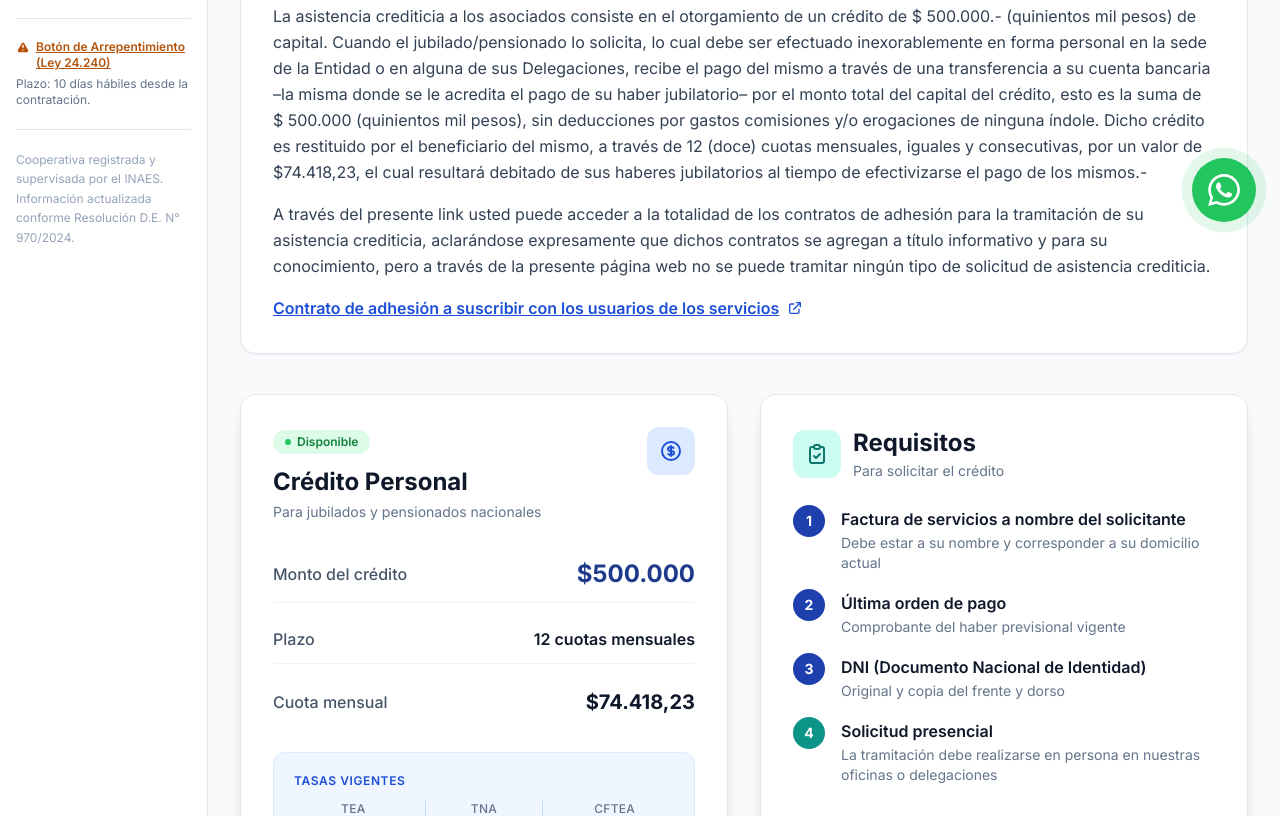
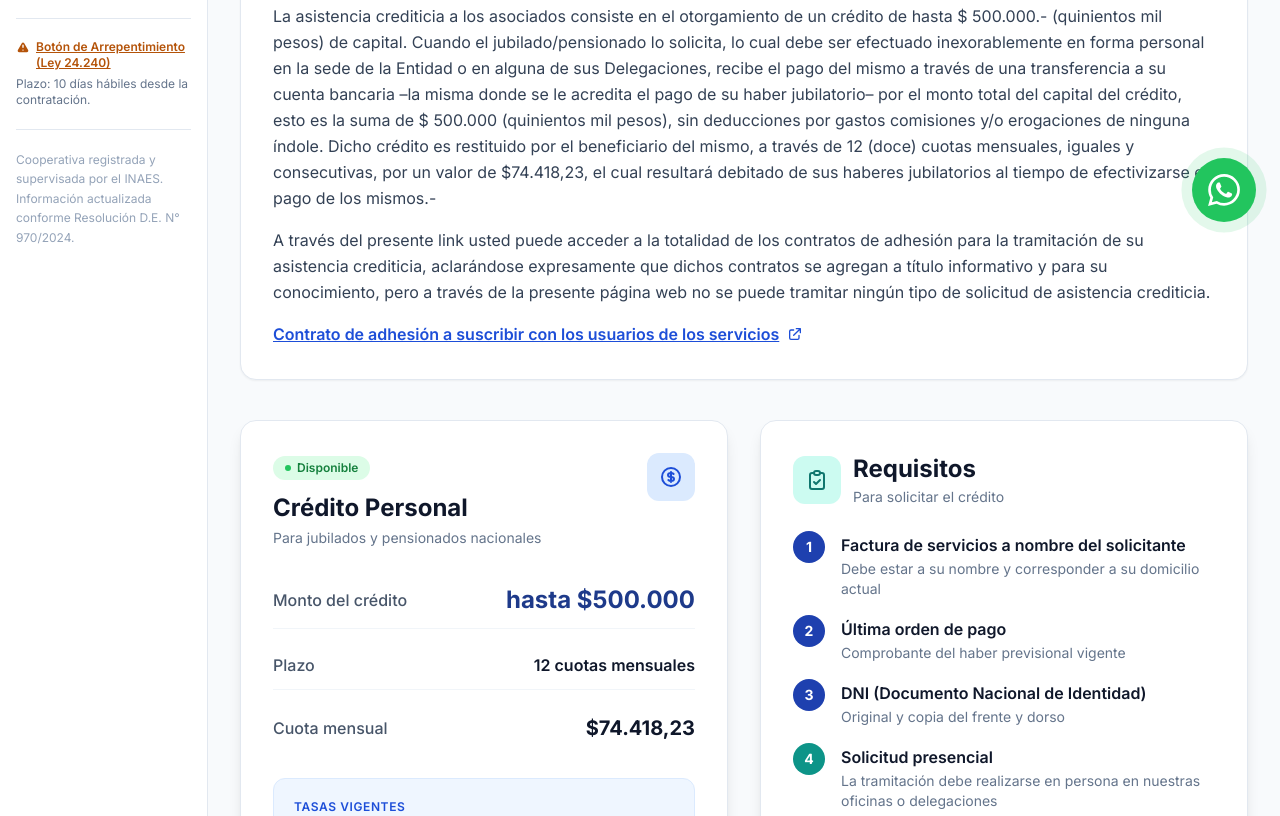
Before and after one commit to TomDoeblin/pluralcoop, a website: page productos.html in a window 1280 px wide. Shown: the part 554-1370 px from the top of the page. Drawn offline with nearby package versions, Linux system fonts and the light colour scheme.

Commit message:
fix: add 'hasta' to credit amount and remove resolution reference from cuota social

```diff
--- a/productos.html
+++ b/productos.html
@@ -234,7 +234,7 @@
         <!-- Texto informativo asistencia crediticia -->
         <div class="bg-white border border-slate-200 rounded-2xl shadow-sm p-8 mb-10 text-slate-700 leading-relaxed">
           <h3 class="text-xl font-bold text-blue-900 mb-4">Servicios de asistencia crediticia</h3>
-          <p class="mb-4">La asistencia crediticia a los asociados consiste en el otorgamiento de un crédito de $ 500.000.- (quinientos mil pesos) de capital. Cuando el jubilado/pensionado lo solicita, lo cual debe ser efectuado inexorablemente en forma personal en la sede de la Entidad o en alguna de sus Delegaciones, recibe el pago del mismo a través de una transferencia a su cuenta bancaria –la misma donde se le acredita el pago de su haber jubilatorio– por el monto total del capital del crédito, esto es la suma de $ 500.000 (quinientos mil pesos), sin deducciones por gastos comisiones y/o erogaciones de ninguna índole. Dicho crédito es restituido por el beneficiario del mismo, a través de 12 (doce) cuotas mensuales, iguales y consecutivas, por un valor de $74.418,23, el cual resultará debitado de sus haberes jubilatorios al tiempo de efectivizarse el pago de los mismos.-</p>
+          <p class="mb-4">La asistencia crediticia a los asociados consiste en el otorgamiento de un crédito de hasta $ 500.000.- (quinientos mil pesos) de capital. Cuando el jubilado/pensionado lo solicita, lo cual debe ser efectuado inexorablemente en forma personal en la sede de la Entidad o en alguna de sus Delegaciones, recibe el pago del mismo a través de una transferencia a su cuenta bancaria –la misma donde se le acredita el pago de su haber jubilatorio– por el monto total del capital del crédito, esto es la suma de $ 500.000 (quinientos mil pesos), sin deducciones por gastos comisiones y/o erogaciones de ninguna índole. Dicho crédito es restituido por el beneficiario del mismo, a través de 12 (doce) cuotas mensuales, iguales y consecutivas, por un valor de $74.418,23, el cual resultará debitado de sus haberes jubilatorios al tiempo de efectivizarse el pago de los mismos.-</p>
           <p class="mb-4">A través del presente link usted puede acceder a la totalidad de los contratos de adhesión para la tramitación de su asistencia crediticia, aclarándose expresamente que dichos contratos se agregan a título informativo y para su conocimiento, pero a través de la presente página web no se puede tramitar ningún tipo de solicitud de asistencia crediticia.</p>
           <p>
             <a href="https://drive.google.com/file/d/1Lx5bI0Jef1hYNMsJvnjzUPyE6FJ0B5gL/view?usp=sharing" id="contrato-adhesion-link" target="_blank" rel="noopener noreferrer" class="inline-flex items-center gap-2 text-blue-700 hover:text-blue-900 font-semibold underline transition-colors">
@@ -257,7 +257,7 @@
               </div>
             </div>
             <div class="space-y-3 mb-6">
-              <div class="flex items-center justify-between py-3 border-b border-slate-100"><span class="text-slate-600 font-medium">Monto del crédito</span><span class="text-2xl font-bold text-blue-900">$500.000</span></div>
+              <div class="flex items-center justify-between py-3 border-b border-slate-100"><span class="text-slate-600 font-medium">Monto del crédito</span><span class="text-2xl font-bold text-blue-900">hasta $500.000</span></div>
               <div class="flex items-center justify-between py-3 border-b border-slate-100"><span class="text-slate-600 font-medium">Plazo</span><span class="font-semibold text-slate-900">12 cuotas mensuales</span></div>
               <div class="flex items-center justify-between py-3"><span class="text-slate-600 font-medium">Cuota mensual</span><span class="text-xl font-bold text-slate-900">$74.418,23</span></div>
             </div>
```
Also changed, not shown: cuota-social.html (+1 -1 lines).
